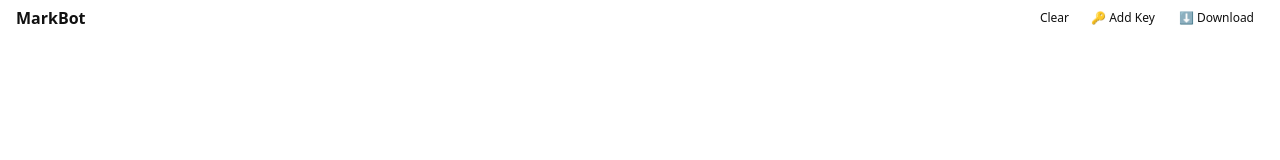
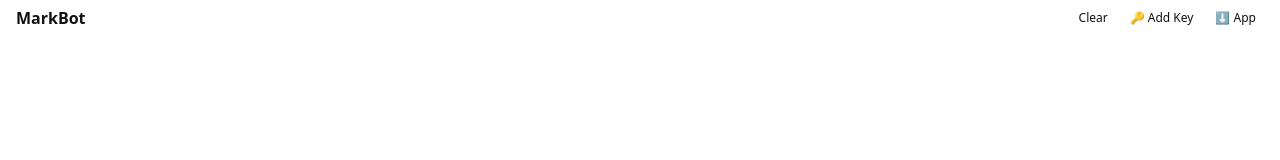
Before and after one commit to Ahmadraza970/markbot, a Next.js app: page / in a window 1280 px wide. Shown: the top 160 px of the page. Built offline with nearby package versions, Linux system fonts and the light colour scheme.

Commit message:
MarkBot: compact App button label

```diff
--- a/src/components/InstallButton.tsx
+++ b/src/components/InstallButton.tsx
@@ -94,10 +94,10 @@ export function InstallButton() {
   return (
     <button
       onClick={handleClick}
-      className="px-2.5 py-1.5 text-xs font-medium rounded-lg transition-colors"
+      className="px-2 py-1.5 text-xs font-medium rounded-lg transition-colors"
       style={buttonStyle}
     >
-      ⬇ Download
+      ⬇ App
     </button>
   );
 }
```
